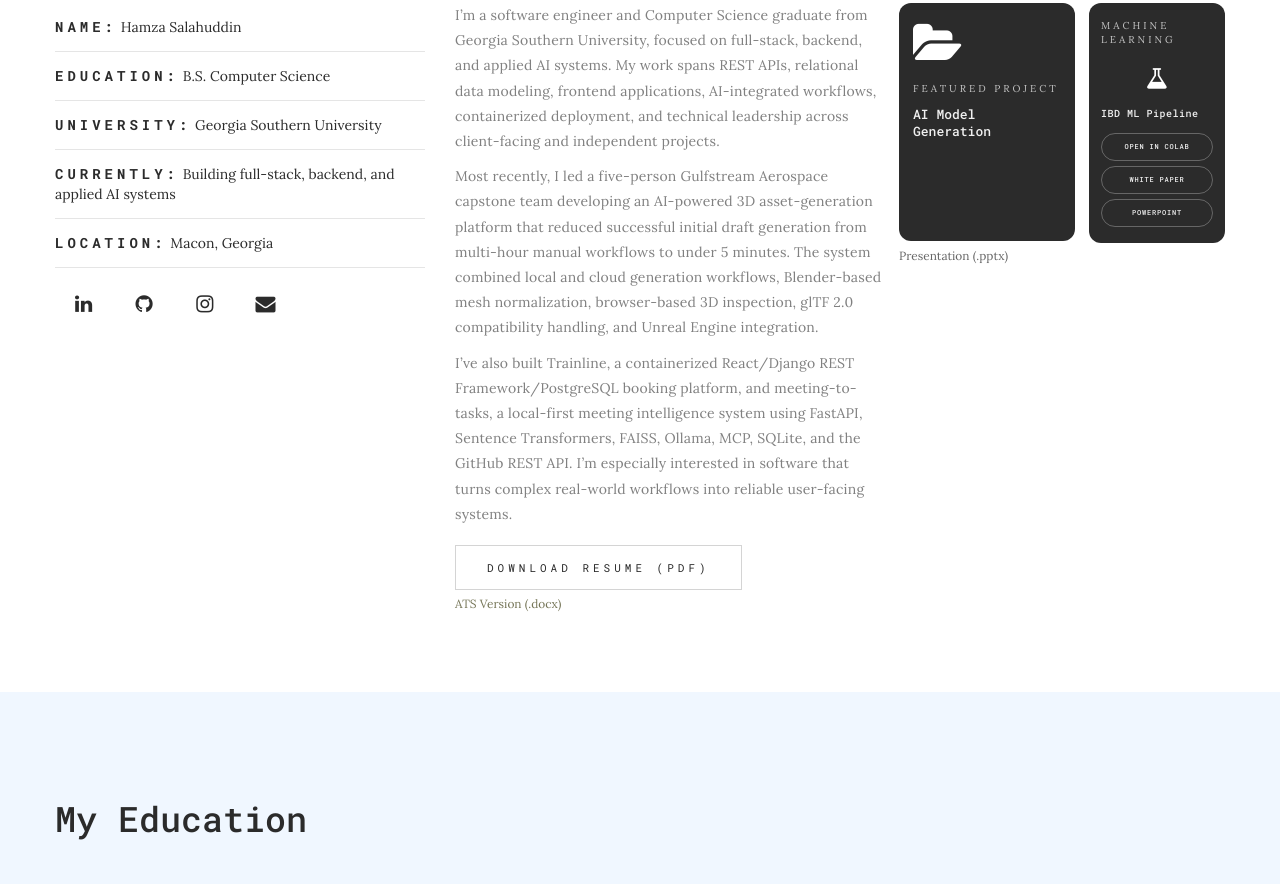
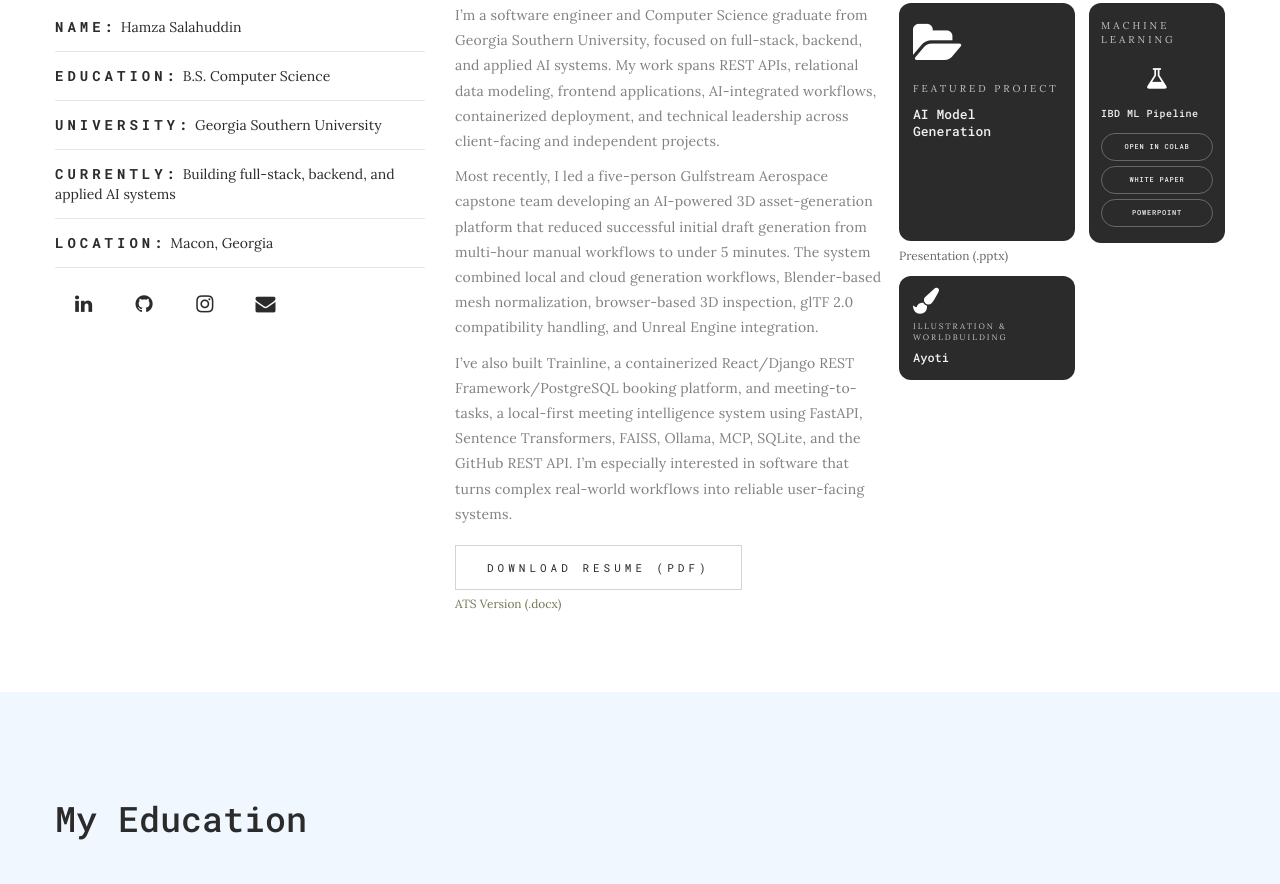
Before and after one commit to hs14235/hs14235.github.io, a plain HTML site: page index.html in a window 1280 px wide. Shown: the part 877-1761 px from the top of the page. Drawn offline with Linux system fonts and the light colour scheme.

Commit message:
add Ayoti project showcase and styling enhancements

```diff
--- a/css/tooplate-style.css
+++ b/css/tooplate-style.css
@@ -453,6 +453,13 @@ a:hover, a:active, a:focus {
   color: rgba(var(--site-black-rgb),.72);
 }
 
+.featured-project-secondary-link {
+  display: block;
+  width: 100%;
+  margin-top: 12px;
+  color: inherit;
+}
+
 .about-btns > .btn-custom{
 	margin-right:25px;
 }
@@ -496,6 +503,26 @@ a:hover, a:active, a:focus {
   padding-bottom: 0;
   line-height: 1.3;
   font-size: 13px;
+}
+
+.featured-project-card--ayoti {
+  min-height: 104px;
+  padding: 12px 14px;
+}
+
+.featured-project-card--ayoti .featured-project-icon {
+  font-size: 26px;
+  margin-bottom: 7px;
+}
+
+.featured-project-card--ayoti .featured-project-kicker {
+  margin-bottom: 6px;
+  font-size: 8px;
+  letter-spacing: 2px;
+}
+
+.featured-project-card--ayoti h4 {
+  font-size: 12px;
 }
 
 .featured-project-card p {
--- a/index.html
+++ b/index.html
@@ -246,6 +246,16 @@
                     <a target="_blank" rel="noopener noreferrer"
                       href="/projects/gulfstream/final-presentation.pptx">Presentation (.pptx)</a>
                   </small>
+                  <a class="featured-project-secondary-link" target="_blank" rel="noopener noreferrer"
+                    href="https://vividdividid.github.io/ayoti/"
+                    aria-label="Open Ayoti illustrated world website">
+                    <div class="featured-project-card featured-project-card--ayoti service-thumb wow fadeInUp"
+                      data-wow-delay="0.36s" aria-label="Ayoti illustrated world">
+                      <i class="fa fa-paint-brush featured-project-icon" aria-hidden="true"></i>
+                      <span class="featured-project-kicker">Illustration &amp; Worldbuilding</span>
+                      <h4 class="white-color">Ayoti</h4>
+                    </div>
+                  </a>
                 </div>
 
                 <div class="project-sidecar-card service-thumb wow fadeInUp" data-wow-delay="0.4s"
@@ -517,6 +527,22 @@
                 <span class="skill">React</span>
                 <span class="skill">Docker</span>
                 <span class="skill">PostgreSQL</span>
+              </div>
+            </div>
+          </a>
+        </div>
+
+        <div class="col-md-4 col-sm-6 wow fadeInUp" data-wow-delay="0.22s">
+          <a target="_blank" rel="noopener noreferrer" href="https://github.com/hs14235/ayoti">
+            <div class="service-thumb">
+              <i class="fa fa-paint-brush" style="font-size:45px; padding-left:15px;"></i>
+              <h4 class="white-color">Ayoti</h4>
+              <p>An illustrated worldbuilding portfolio built from ink, watercolor, creature studies, and field notes.
+                Explore the Citadel of Moth, Sim, Cave Ayoti, and the wider Dividid archive.</p>
+              <div class="skill-container">
+                <span class="skill">Illustration</span>
+                <span class="skill">Worldbuilding</span>
+                <span class="skill">Interactive Web</span>
               </div>
             </div>
           </a>
```
